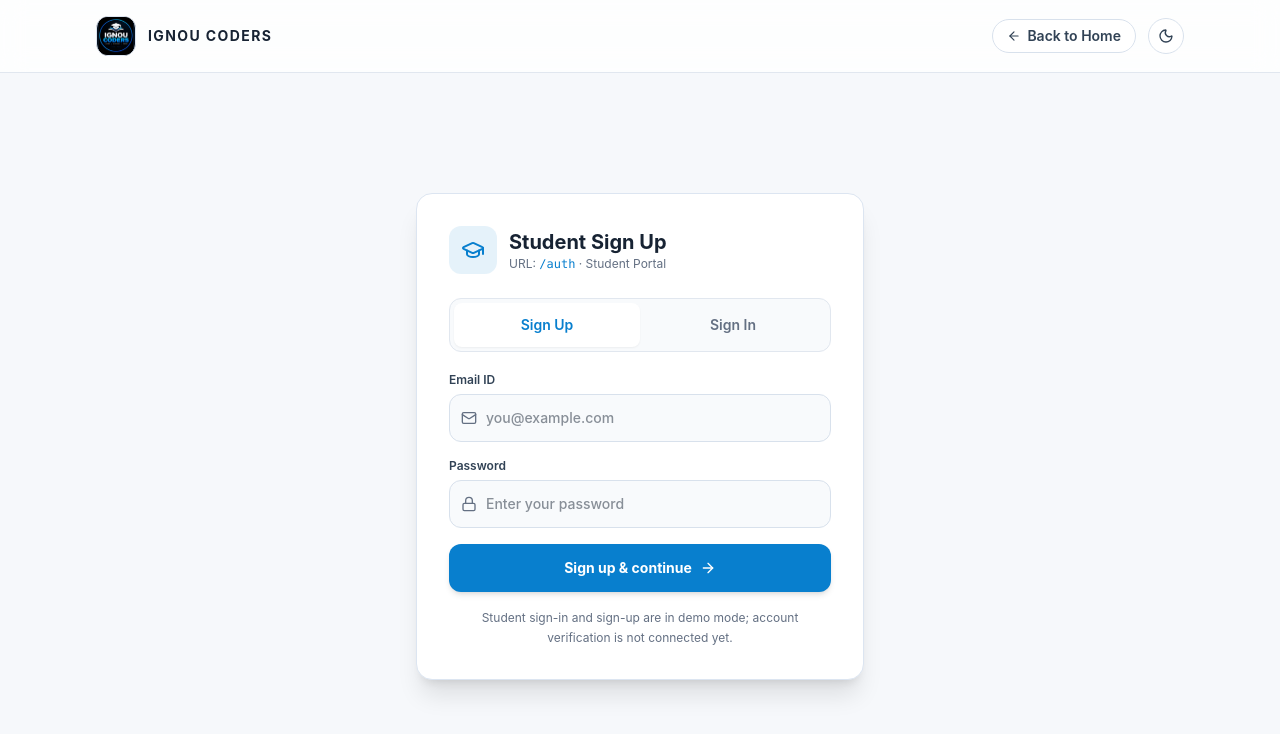
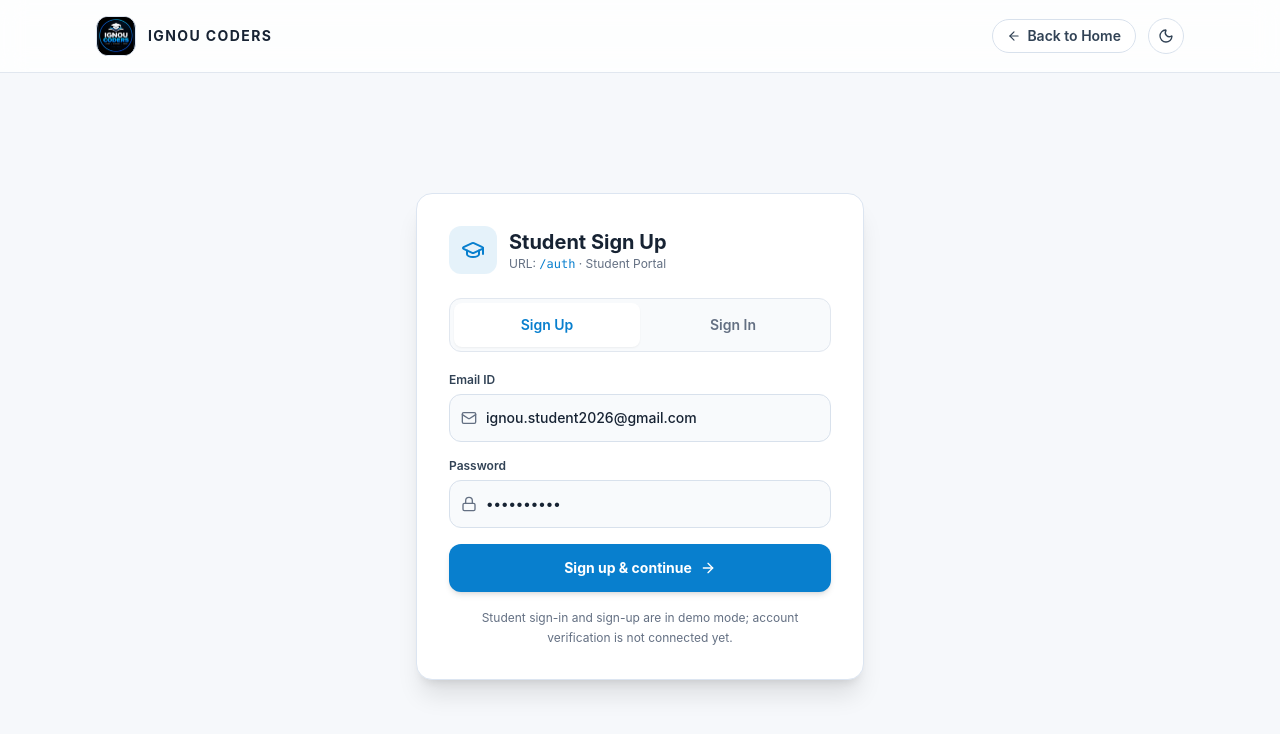
Before and after one commit to iamsouravmourya-jpg/IGNOU-CODERS, a Next.js app: page /auth in a window 1280 px wide. Shown: the top 734 px of the page. Built offline with nearby package versions, Linux system fonts and the light colour scheme.

Commit message:
Prefill demo student login form
Co-authored-by: Copilot <223556219+Copilot@users.noreply.github.com>

```diff
--- a/app/auth/page.tsx
+++ b/app/auth/page.tsx
@@ -19,8 +19,8 @@ function AuthForm() {
   const initialMode = searchParams.get('mode') === 'signin' ? 'signin' : 'signup'
 
   const [mode, setMode] = useState<'signin' | 'signup'>(initialMode)
-  const [email, setEmail] = useState('')
-  const [password, setPassword] = useState('')
+  const [email, setEmail] = useState('ignou.student2026@gmail.com')
+  const [password, setPassword] = useState('ignou@2026')
   const [isSubmitting, setIsSubmitting] = useState(false)
   const [isDark, setIsDark] = useState(false)
 
```
